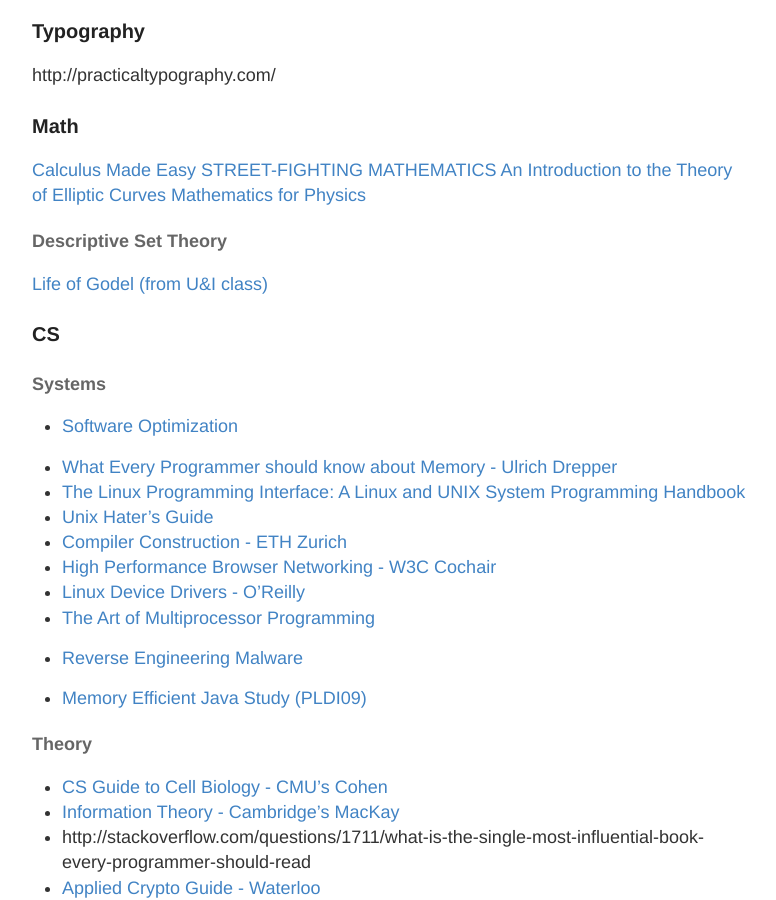
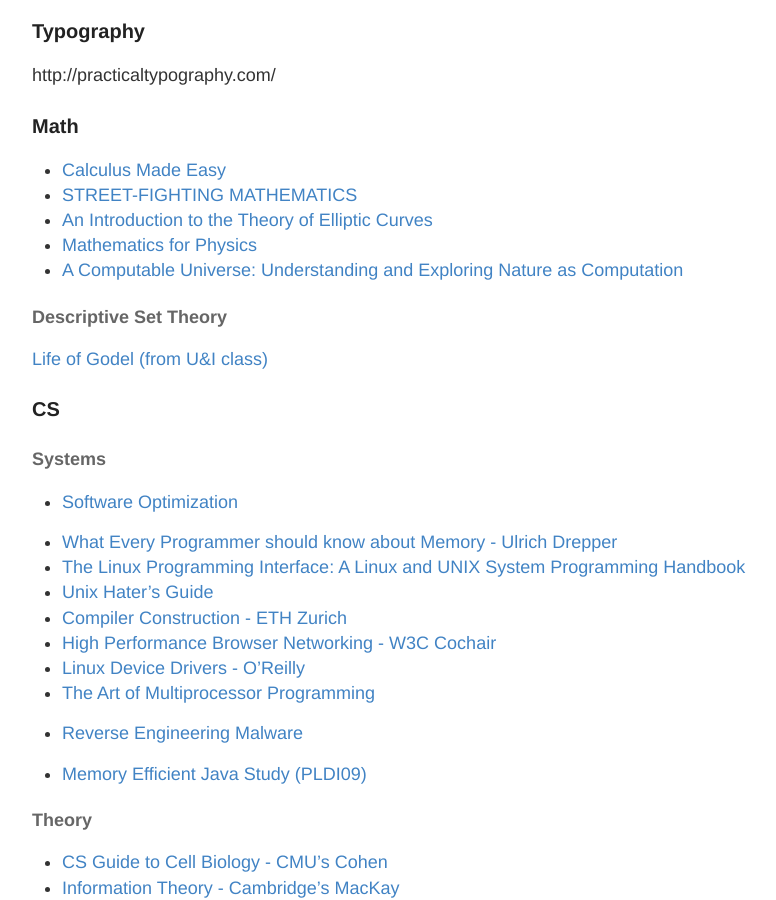
Before and after one commit to RONNCC/ronncc.github, a Jekyll site: the page built from _posts/2015-12-25-ReadingList.md, in a window 1280 px wide and 900 px high, scrolled down 1971 px. Shown: the whole window, without its empty margins (248-1024 px from the left). Built offline with Jekyll 4.4.1, drawn with Linux system fonts in a browser that asks for light colours; comment, search, counter and statistics services are not loaded.

Commit message:
Updated 2015-12-25-ReadingList.md

```diff
--- a/_posts/2015-12-25-ReadingList.md
+++ b/_posts/2015-12-25-ReadingList.md
@@ -92,10 +92,12 @@
 
 
 ### Math
-[Calculus Made Easy](http://djm.cc/library/Calculus_Made_Easy_Thompson.pdf)
-[STREET-FIGHTING MATHEMATICS](https://mitpress.mit.edu/sites/default/files/titles/content/9780262514293_Creative_Commons_Edition.pdf)
-[An Introduction to the Theory of Elliptic Curves](https://www.math.brown.edu/~jhs/Presentations/WyomingEllipticCurve.pdf)
-[Mathematics for Physics](http://www.goldbart.gatech.edu/PostScript/MS_PG_book/bookmaster.pdf)
+- [Calculus Made Easy](http://djm.cc/library/Calculus_Made_Easy_Thompson.pdf)
+- [STREET-FIGHTING MATHEMATICS](https://mitpress.mit.edu/sites/default/files/titles/content/9780262514293_Creative_Commons_Edition.pdf)
+- [An Introduction to the Theory of Elliptic Curves](https://www.math.brown.edu/~jhs/Presentations/WyomingEllipticCurve.pdf)
+- [Mathematics for Physics](http://www.goldbart.gatech.edu/PostScript/MS_PG_book/bookmaster.pdf)
+- [A Computable Universe: Understanding and Exploring Nature as Computation](https://www.amazon.com/Computable-Universe-Understanding-Exploring-Computation/dp/9814374296)
+
 
 #### Descriptive Set Theory
 [Life of Godel (from U&I class) ](https://www.amazon.com/Logical-Dilemmas-Life-Work-G%C3%B6del/dp/1568812566)
```
